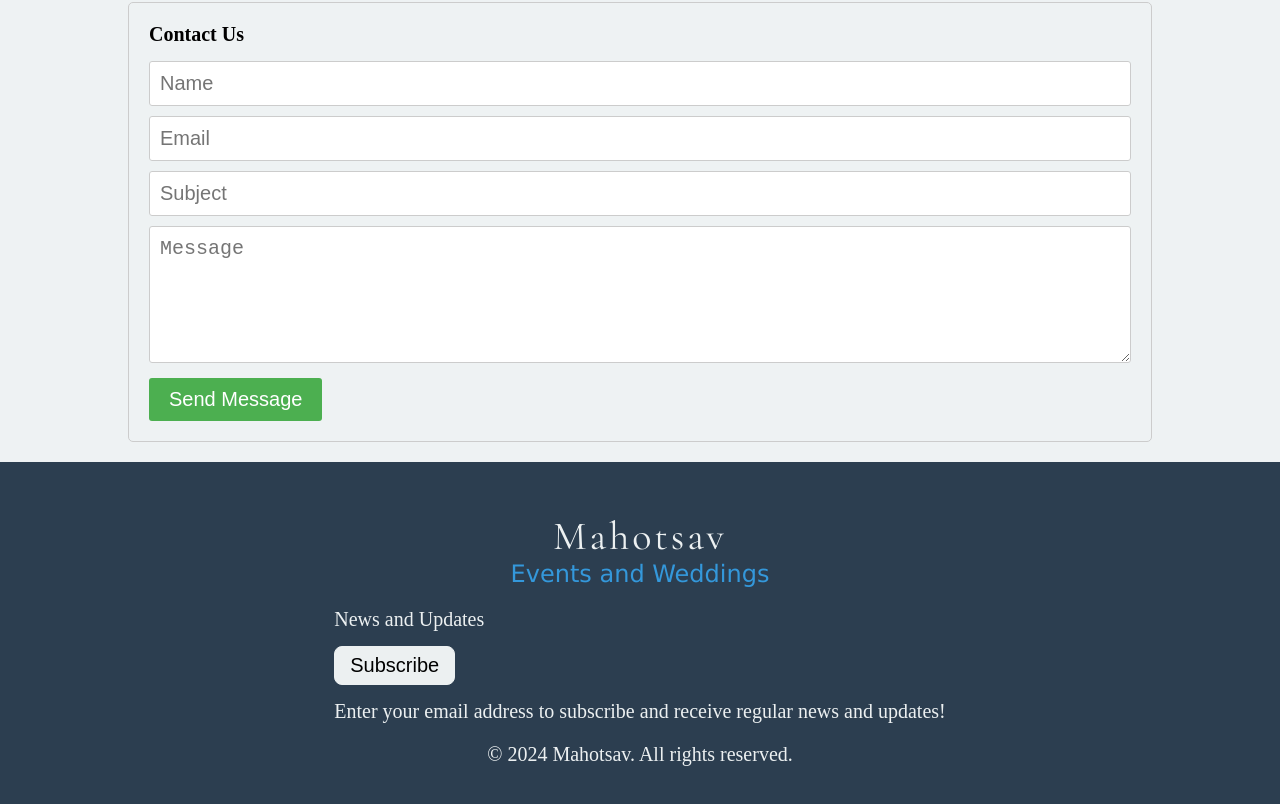
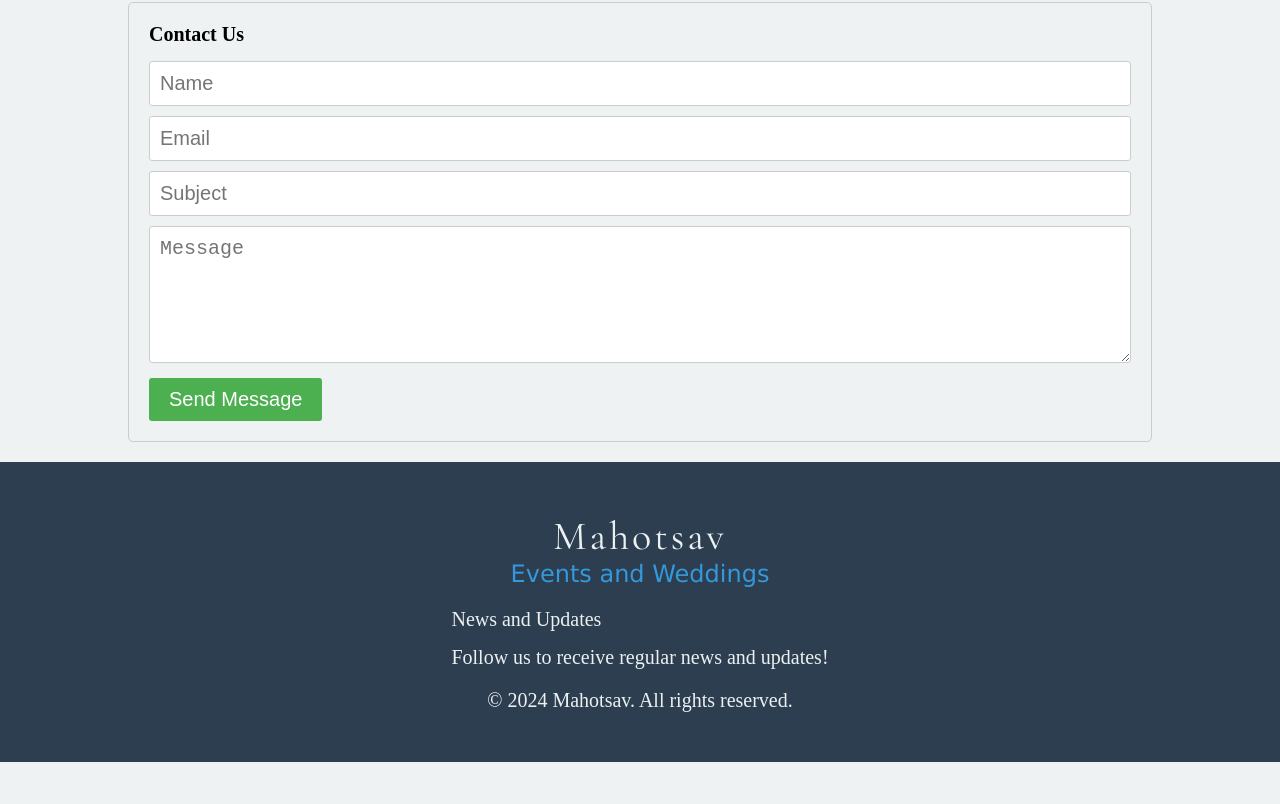
Before and after one commit to alokgusain06/EventMastery.com, a React (Vite) app in the folder frontend/: page / in a window 1280 px wide. Shown: the part 3331-4135 px from the top of the page. After the commit the page ends 4093 px from the top, so only its background shows below. Built offline with nearby package versions, Linux system fonts and the light colour scheme.

Commit message:
Update Footer.jsx

```diff
--- a/frontend/src/components/Footer.jsx
+++ b/frontend/src/components/Footer.jsx
@@ -10,11 +10,7 @@ const Footer = () => {
         </div>
         <div className="tag">
           <label>News and Updates</label>
-          <div>
-
-            <button>Subscribe</button>
-          </div>
-          <p>Enter your email address to subscribe and receive regular news and updates!</p>
+          <p>Follow us to receive regular news and updates!</p>
         </div>
 
       <div className="footer-bottom">
```
